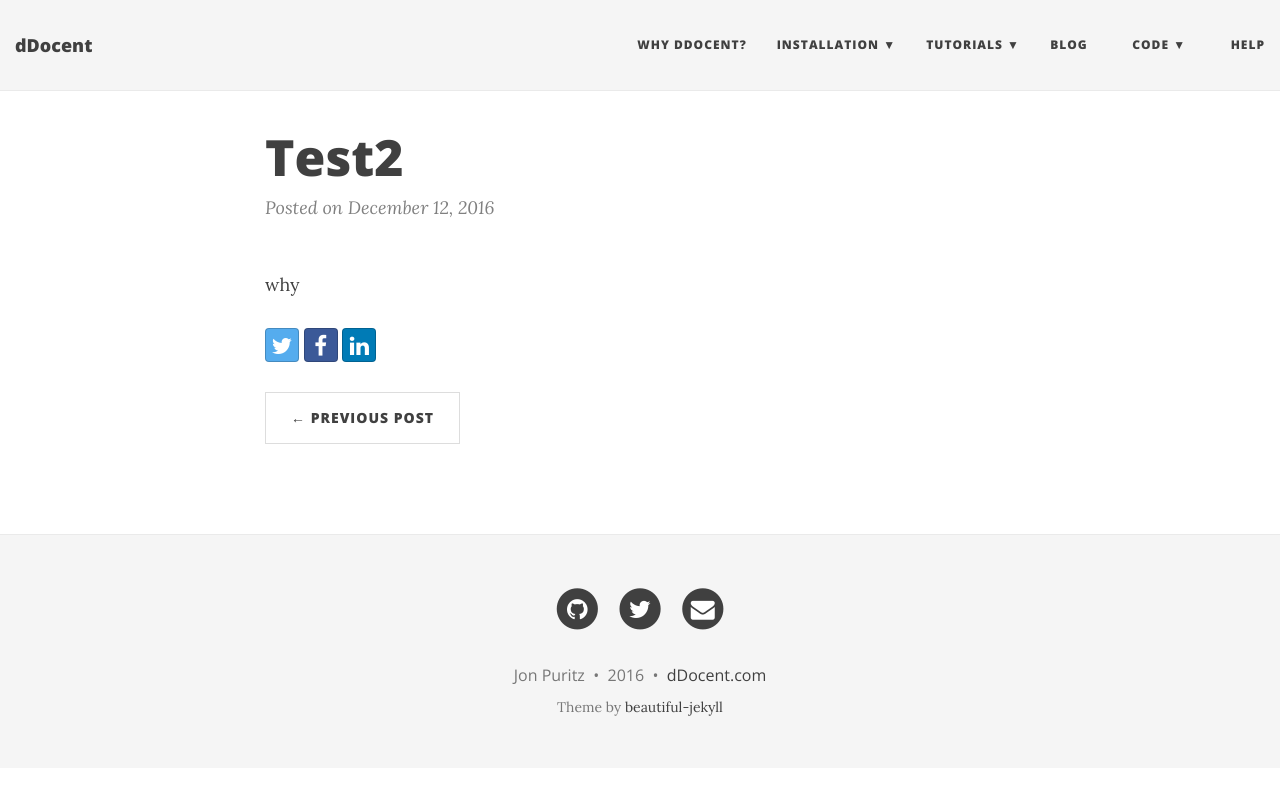
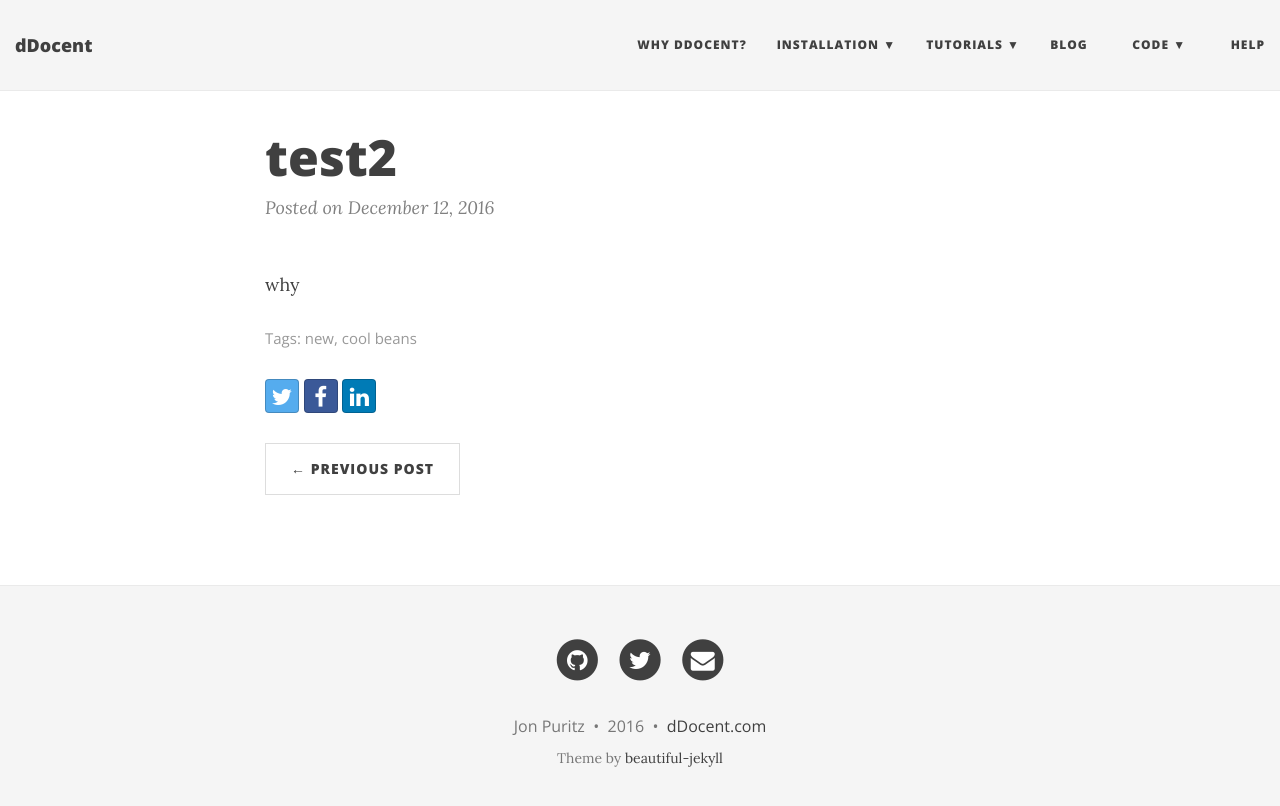
Before and after one commit to jpuritz/dDocent, a Jekyll site: the page built from _posts/2016-12-12-test2.md, in a window 1280 px wide. Shown: the top 806 px of the page. Built offline with Jekyll 4.4.1, drawn with Linux system fonts in a browser that asks for light colours; nearby versions of some CDN libraries.

Commit message:
Update 2016-12-12-test2.md

```diff
--- a/_posts/2016-12-12-test2.md
+++ b/_posts/2016-12-12-test2.md
@@ -1 +1,7 @@
+---
+layout: post
+title: test2
+tags: [new, cool beans]
+---
+
 why
```
